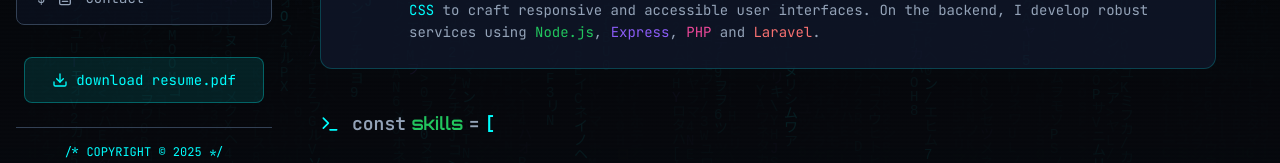
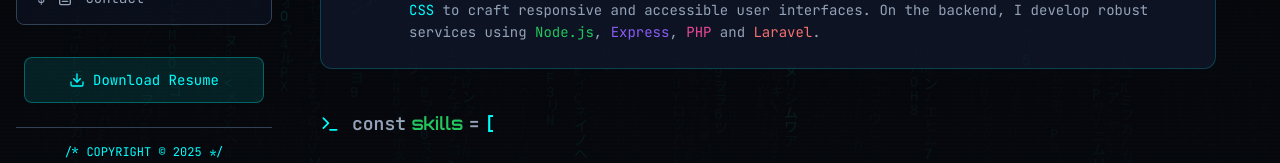
Before and after one commit to Irrfan47/portfolio, a React (Vite) app: page /projects in a window 1280 px wide. Shown: the part 455-618 px from the top of the page. Built offline with nearby package versions, Linux system fonts and the light colour scheme.

Commit message:
change download resume name

```diff
--- a/src/components/Sidebar.tsx
+++ b/src/components/Sidebar.tsx
@@ -94,7 +94,7 @@ const Sidebar = () => {
           className="flex items-center justify-center gap-2 px-4 py-3 rounded-lg bg-primary/10 border border-primary/30 text-primary hover:bg-primary/20 hover:shadow-neon-cyan transition-all duration-300 font-mono text-sm"
         >
           <Download className="w-4 h-4" />
-          <span>download resume.pdf</span>
+          <span>Download Resume</span>
         </a>
       </div>
 
```
